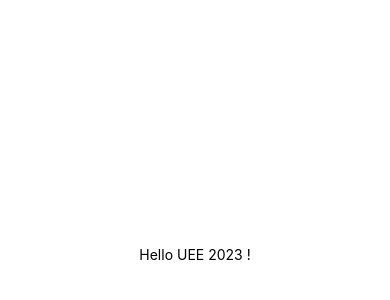
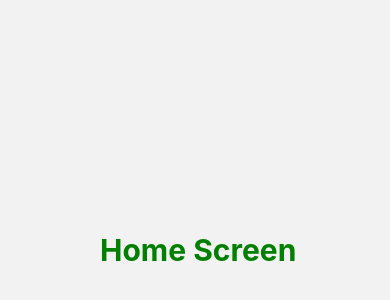
Before and after one commit to pathiranage-vishwa/UEE-Mobile-Application, a React Native app in the folder frontend/: screen / in a window 390 px wide. Shown: the part 168-468 px from the top of the page. Built offline with nearby package versions, Linux system fonts and the light colour scheme.

Commit message:
update frontend dependecies

```diff
--- a/frontend/App.js
+++ b/frontend/App.js
@@ -1,20 +1,7 @@
 import { StatusBar } from "expo-status-bar";
 import { StyleSheet, Text, View } from "react-native";
+import MainContainer from "./navigation/MainContainer";
 
 export default function App() {
-  return (
-    <View style={styles.container}>
-      <Text>Hello UEE 2023 !</Text>
-      <StatusBar style="auto" />
-    </View>
-  );
+  return <MainContainer />;
 }
-
-const styles = StyleSheet.create({
-  container: {
-    flex: 1,
-    backgroundColor: "#fff",
-    alignItems: "center",
-    justifyContent: "center",
-  },
-});
--- /dev/null
+++ b/frontend/navigation/MainContainer.js
@@ -0,0 +1,29 @@
+import * as React from "react";
+import { NavigationContainer } from "@react-navigation/native";
+import { createNativeStackNavigator } from "@react-navigation/native-stack";
+
+// Screens
+import HomeScreen from "./screens/HomeScreen";
+
+//Screen names
+const homeName = "Home";
+
+//Stack navigator
+const Stack = createNativeStackNavigator();
+
+function MainContainer() {
+  return (
+    <NavigationContainer>
+      <Stack.Navigator
+        initialRouteName={homeName}
+        screenOptions={{
+          headerShown: false,
+        }}
+      >
+        <Stack.Screen name={homeName} component={HomeScreen} />
+      </Stack.Navigator>
+    </NavigationContainer>
+  );
+}
+
+export default MainContainer;
--- /dev/null
+++ b/frontend/navigation/screens/HomeScreen.js
@@ -0,0 +1,16 @@
+import React from "react";
+import { StyleSheet, Text, View } from "react-native";
+
+export default function HomeScreen({ navigation }) {
+  return <Text style={styles.text}>Home Screen</Text>;
+}
+
+const styles = StyleSheet.create({
+  text: {
+    fontSize: 30,
+    fontWeight: "bold",
+    color: "green",
+    marginTop: 400,
+    marginLeft: 100,
+  },
+});
```
